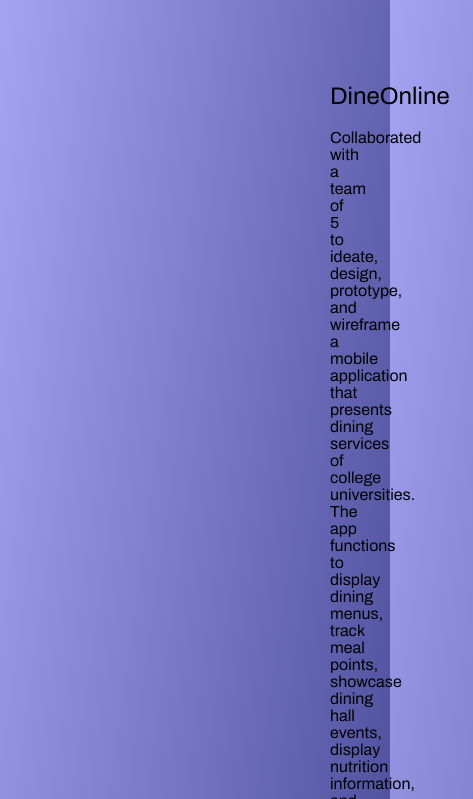
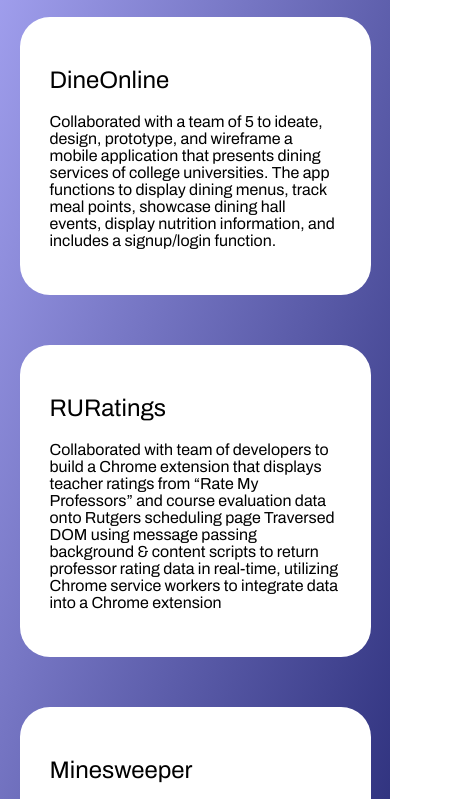
Before and after one commit to nataliechoww/nataliechoww.github.io, a plain HTML site: page projects.html in a window 390 px wide. Shown: the part 178-977 px from the top of the page, 473 px wide, since content can reach past the window. Drawn offline with Linux system fonts and the light colour scheme.

Commit message:
Final fixes for responsive design

```diff
--- a/index.css
+++ b/index.css
@@ -1,5 +1,8 @@
 html {
     scroll-behavior: smooth;
+  }
+  * {
+    box-sizing: border-box;
   }
 
 body {
@@ -214,12 +217,12 @@ hr {
     color: white;
 }
 
-@media screen and (max-width: 400px) {
-    .about, .column1, .column2, .contact, .footer, .title, .contactLinks, .contactBox, .whole, body {
+@media screen and (max-width: 800px) {
+    .about, .contact, .footer, .contactLinks, .whole, .column {
       flex-direction: column;
       width: 100%;
-      max-width: 100%;
     }
+
   }
 
 
--- a/projects.css
+++ b/projects.css
@@ -72,3 +72,25 @@ h1 {
 .projectDescriptions{
   padding: 30px;
 }
+
+@media screen and (max-width: 800px) {
+  .projects{
+    flex-direction: column;
+    width: 90%;
+    margin: auto;
+    margin-bottom: 50px;
+
+
+  }
+
+}
+
+
+
+/* Responsive layout - when the screen is less than 400px wide, make the navigation links stack on top of each other instead of next to each other */
+@media screen and (max-width: 400px) {
+  .navbar a {
+    float: none;
+    width: 100%;
+  }
+}
--- a/projects.html
+++ b/projects.html
@@ -6,7 +6,6 @@
     <meta name="viewport" content="width=device-width, initial-scale=1.0">
     <link rel="stylesheet" href="projects.css">
     <link rel="stylesheet" href="https://fonts.googleapis.com/css?family=Archivo">
-    <title>About</title>
 </head>
 <body>
     <div class = "nav">
```
Also changed, not shown: index.html (+4 -1 lines).
